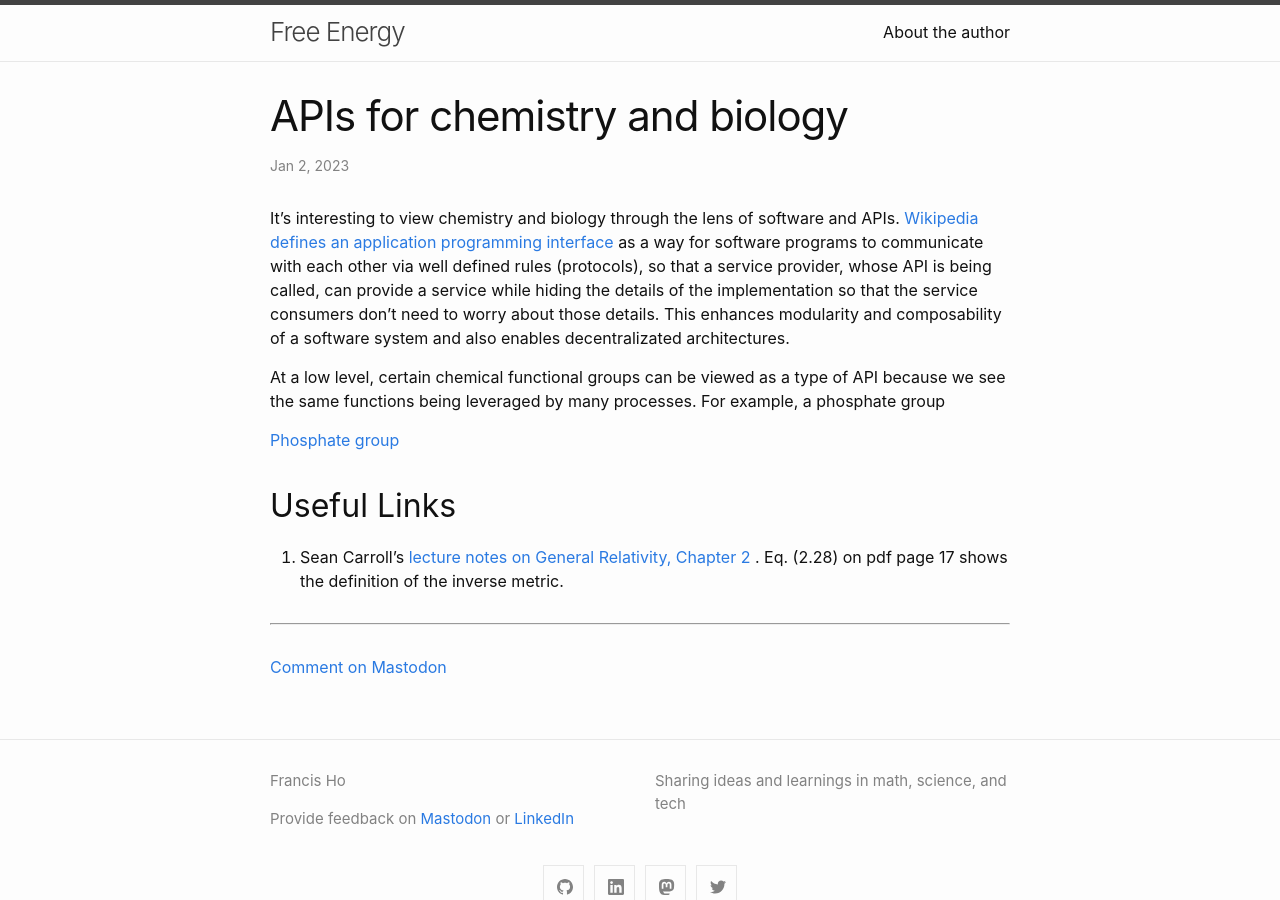
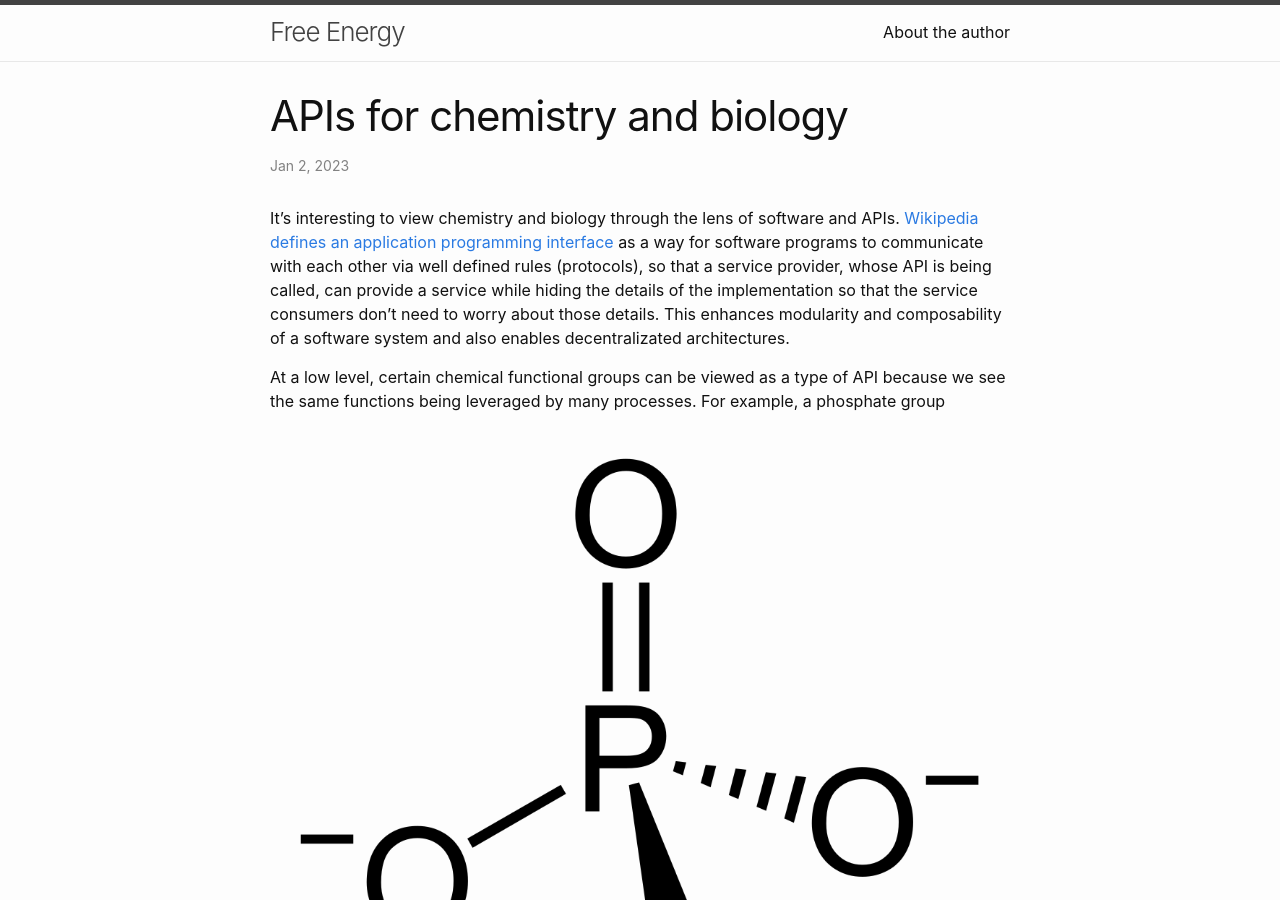
Before and after one commit to sunfishstanford/sunfishstanford.github.io, a Jekyll site: the page built from _posts/2023-01-02-BiologyAPI.md, in a window 1280 px wide and 900 px high. Built offline with Jekyll 4.4.1, drawn with Linux system fonts in a browser that asks for light colours; comment, search, counter and statistics services are not loaded.

Commit message:
Update 2023-01-02-BiologyAPI.md

```diff
--- a/_posts/2023-01-02-BiologyAPI.md
+++ b/_posts/2023-01-02-BiologyAPI.md
@@ -11,7 +11,7 @@ It's interesting to view chemistry and biology through the lens of software and
 
 At a low level, certain chemical functional groups can be viewed as a type of API because we see the same functions being leveraged by many processes. For example, a phosphate group
 
-[Phosphate group](/assets/images/phosphate.png)
+![Phosphate group](/assets/images/phosphate.png)
 
 
 
```
